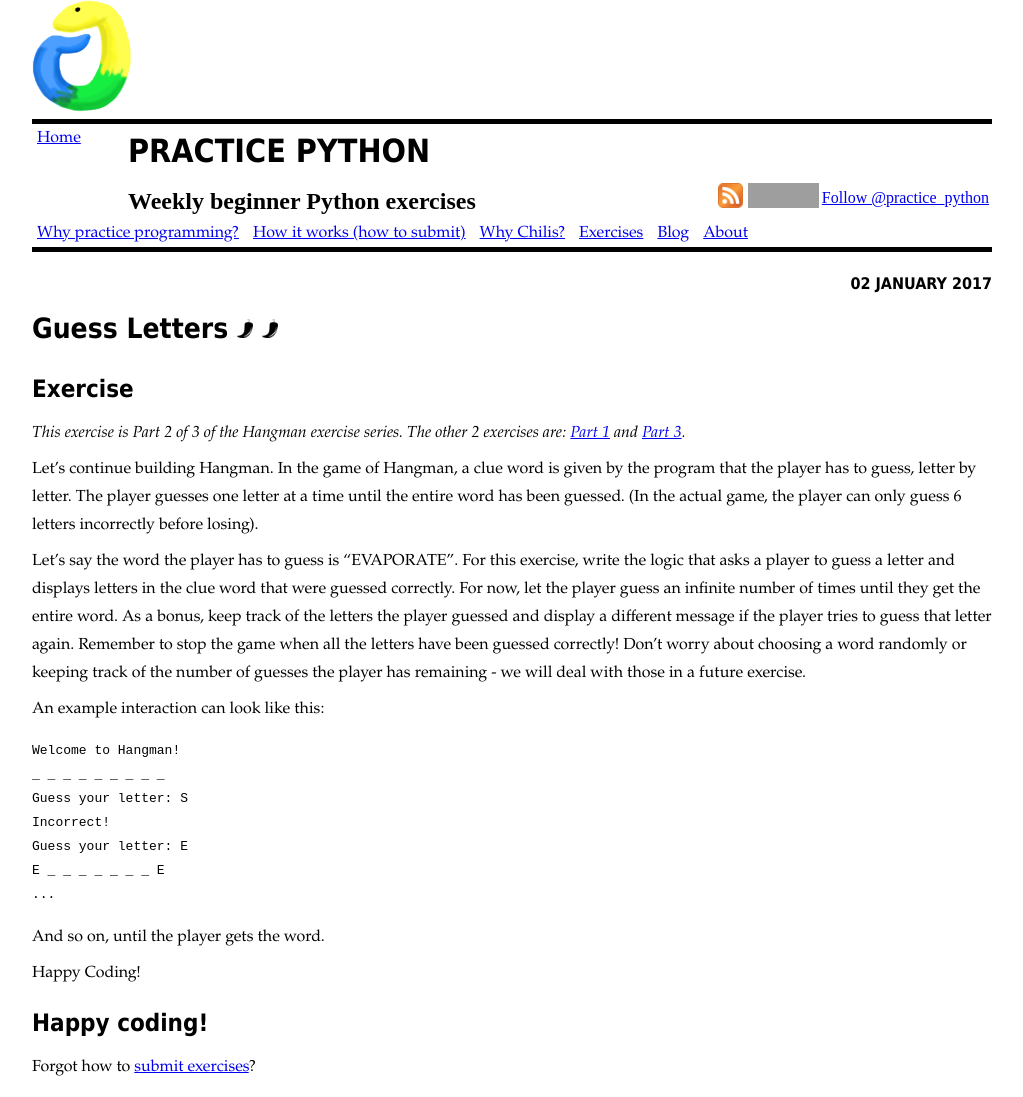
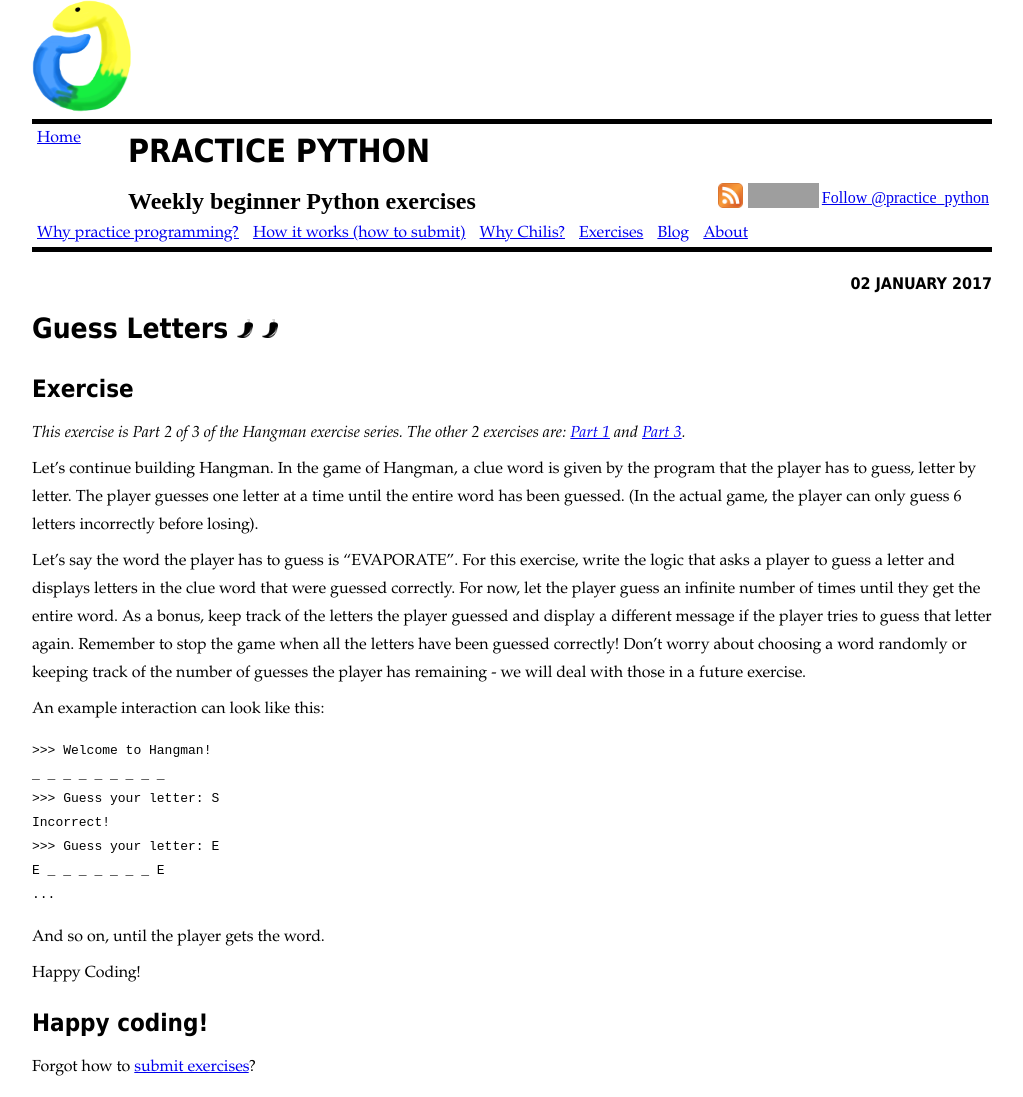
Before and after one commit to mprat/practicepython, a Jekyll site: the page built from _posts/2017-01-02-31-guess-letters.md, in a window 1280 px wide, cut to the strip 0-1097 px from the top of the page. Shown: the whole strip, without its empty margins (128-1151 px from the left). Built offline with Jekyll 4.4.1, drawn with Linux system fonts in a browser that asks for light colours; comment, search, counter and statistics services are not loaded; grey boxes are pictures that could not be loaded.

Commit message:
correct console highlighting

```diff
--- a/_posts/2017-01-02-31-guess-letters.md
+++ b/_posts/2017-01-02-31-guess-letters.md
@@ -16,11 +16,11 @@ Let's say the word the player has to guess is "EVAPORATE". For this exercise, wr
 An example interaction can look like this:
 
 {% highlight pycon %}
-Welcome to Hangman!
+>>> Welcome to Hangman!
 _ _ _ _ _ _ _ _ _
-Guess your letter: S
+>>> Guess your letter: S
 Incorrect!
-Guess your letter: E
+>>> Guess your letter: E
 E _ _ _ _ _ _ _ E
 ...
 {% endhighlight %}
```
